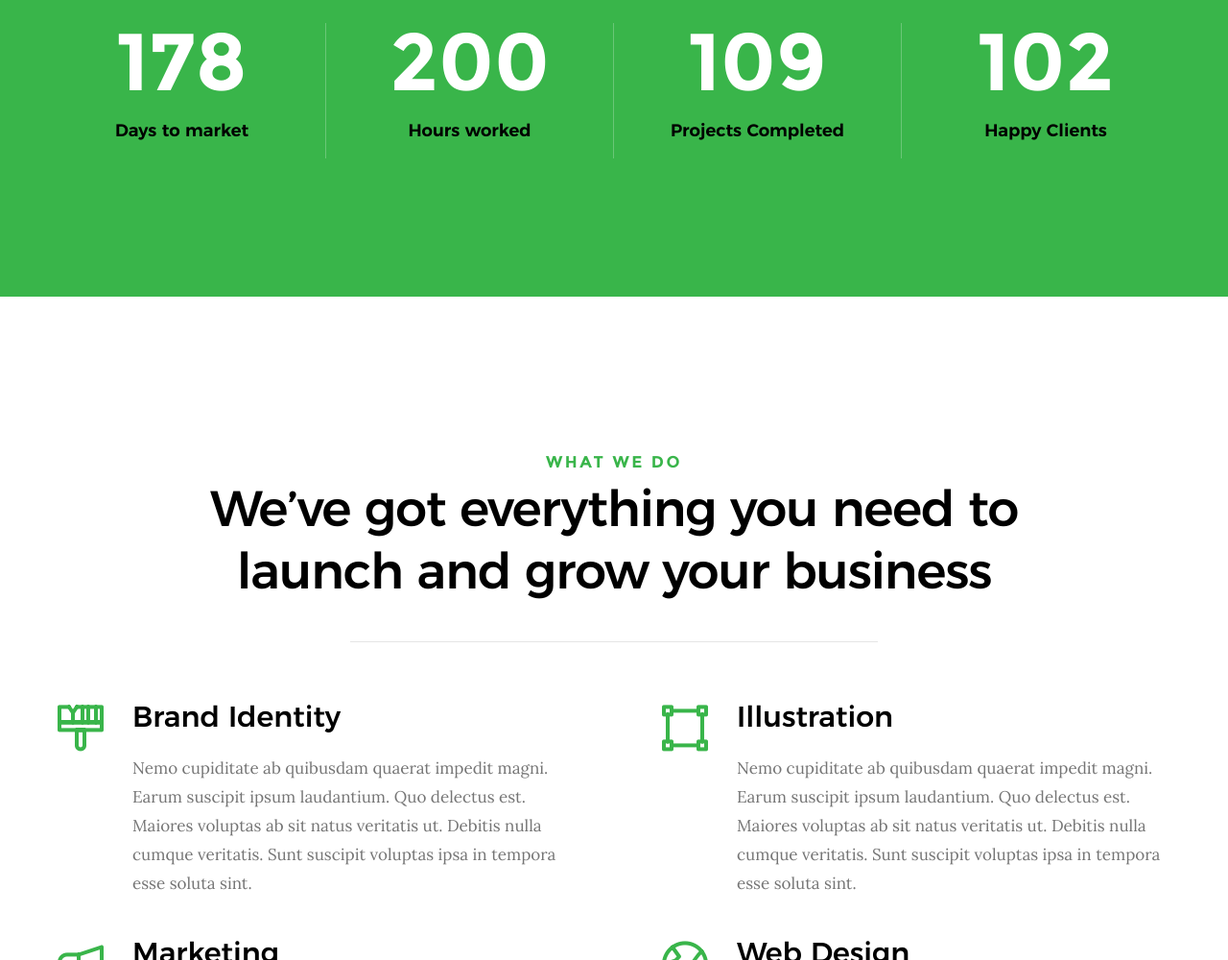
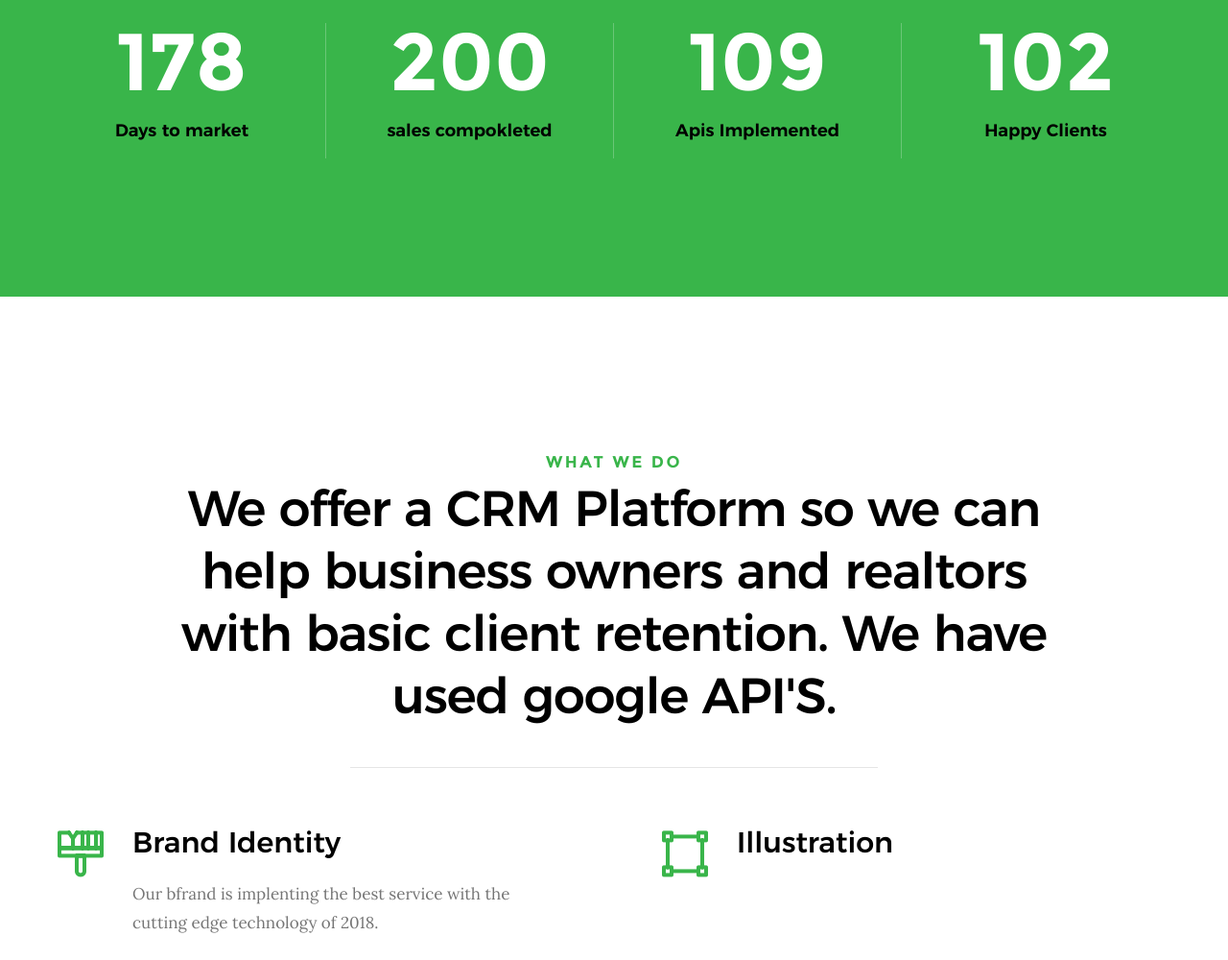
Before and after one commit to jwarburton1987/homePageJJBUntd, a plain HTML site: page index.html in a window 1280 px wide. Shown: the part 1800-2800 px from the top of the page at 96% size. Drawn offline with Linux system fonts and the light colour scheme; files whose address does not match are found by name.

Commit message:
asfdasdf

```diff
--- a/index.html
+++ b/index.html
@@ -111,7 +111,7 @@
 
                 <h1>
                     This is my portfolio page while attending UCSD <br>
-                    There will be multiple applications available to my users with this website, email, phone, music, social media feeds etc <br>
+                    There will be multiple applications available to our users with this website, email, phone, music, social media feeds etc <br>
                     influential brands and <br>
                     digital experiences.
                 </h1>
@@ -186,11 +186,11 @@ Well one day i was thinking of making a crm so my friend and i created this comp
             </div>
             <div class="col-block stats__col">
                 <div class="stats__count">200</div>
-                <h5>Hours worked</h5>
+                <h5>sales compokleted</h5>
             </div>
             <div class="col-block stats__col">
                 <div class="stats__count">109</div>
-                <h5>Projects Completed</h5>
+                <h5>Apis Implemented</h5>
             </div>
             <div class="col-block stats__col">
                 <div class="stats__count">102</div>
@@ -211,7 +211,7 @@ Well one day i was thinking of making a crm so my friend and i created this comp
         <div class="row section-header has-bottom-sep" data-aos="fade-up">
             <div class="col-full">
                 <h3 class="subhead">What We Do</h3>
-                <h1 class="display-2">We’ve got everything you need to launch and grow your business</h1>
+                <h1 class="display-2">We offer a CRM Platform so we can help business owners and realtors with basic client retention. We have used google API'S.</h1>
             </div>
         </div> <!-- end section-header -->
 
@@ -223,9 +223,7 @@ Well one day i was thinking of making a crm so my friend and i created this comp
                 </div>
                 <div class="service-text">
                     <h3 class="h2">Brand Identity</h3>
-                    <p>Nemo cupiditate ab quibusdam quaerat impedit magni. Earum suscipit ipsum laudantium.
-                    Quo delectus est. Maiores voluptas ab sit natus veritatis ut. Debitis nulla cumque veritatis.
-                    Sunt suscipit voluptas ipsa in tempora esse soluta sint.
+                    <p>Our bfrand is implenting the best service with the cutting edge technology of 2018.
                     </p>
                 </div>
             </div>
@@ -236,9 +234,7 @@ Well one day i was thinking of making a crm so my friend and i created this comp
                 </div>
                 <div class="service-text">
                     <h3 class="h2">Illustration</h3>
-                    <p>Nemo cupiditate ab quibusdam quaerat impedit magni. Earum suscipit ipsum laudantium.
-                    Quo delectus est. Maiores voluptas ab sit natus veritatis ut. Debitis nulla cumque veritatis.
-                    Sunt suscipit voluptas ipsa in tempora esse soluta sint.
+                    <p>
                     </p>
                 </div>
             </div>
@@ -249,9 +245,7 @@ Well one day i was thinking of making a crm so my friend and i created this comp
                 </div>
                 <div class="service-text">
                     <h3 class="h2">Marketing</h3>
-                    <p>Nemo cupiditate ab quibusdam quaerat impedit magni. Earum suscipit ipsum laudantium.
-                    Quo delectus est. Maiores voluptas ab sit natus veritatis ut. Debitis nulla cumque veritatis.
-                    Sunt suscipit voluptas ipsa in tempora esse soluta sint.
+                    <p><a href="https://pulsemarketingteam.com/">So we have a marketing company special brand with PULSE MARKETING thanks to CEO Blake Benjamin.</a>
                     </p>
                 </div>
             </div>
```
